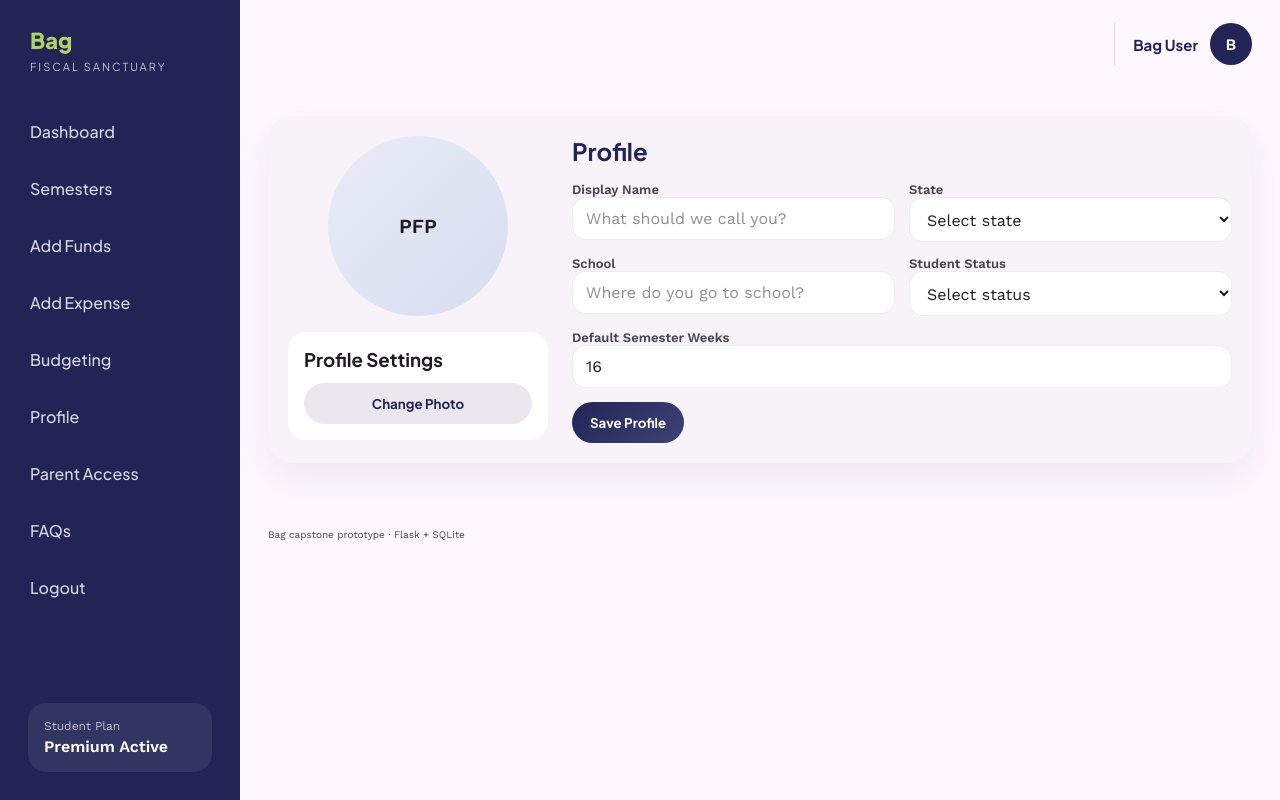
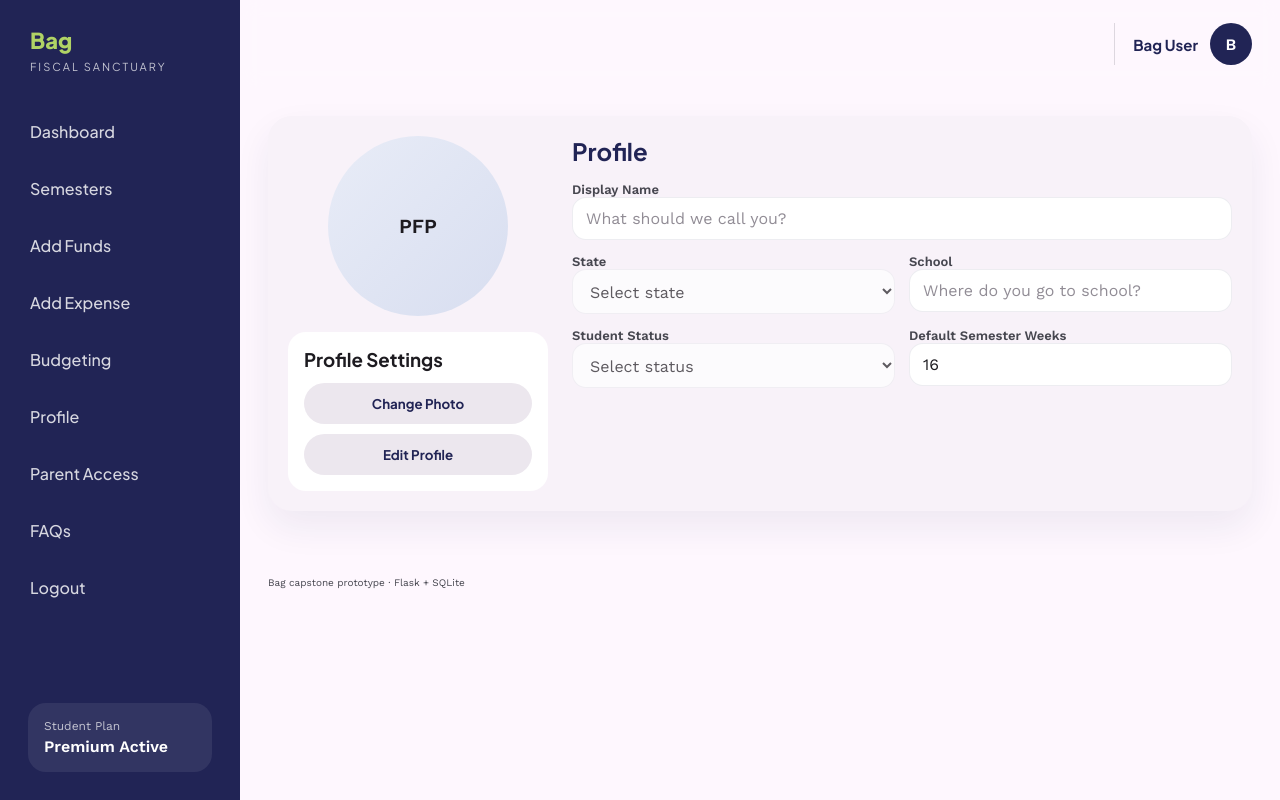
Before and after one commit to CAPSTONE-Team-G0/BAG, a Flask app: page /profile in a window 1280 px wide. Run offline with Flask 3, Linux system fonts and the light colour scheme; a user stored in the database is signed in; data comes from the database, SQL or seed files in the repository.

Commit message:
Update profile form with image upload support

```diff
--- a/app/templates/profile.html
+++ b/app/templates/profile.html
@@ -1,14 +1,15 @@
 {% extends "base.html" %}
 {% block content %}
 <div class="card profile-card">
-  <form method="post" class="profile-layout">
+  <form method="post" class="profile-layout" enctype="multipart/form-data" id="profile-form">
     <div class="profile-left">
       <div class="profile-photo-circle" id="profile-photo-preview">
         {% if profile and profile.profile_image %}
-          <img
-            src="{{ url_for('static', filename='images/' + profile.profile_image) }}"
-            alt="Profile photo"
-          >
+          {% if profile.profile_image.startswith('uploads/') %}
+            <img src="{{ url_for('static', filename=profile.profile_image) }}" alt="Profile photo">
+          {% else %}
+            <img src="{{ url_for('static', filename='images/logos/' + profile.profile_image) }}" alt="Profile photo">
+          {% endif %}
         {% else %}
           <span>PFP</span>
         {% endif %}
@@ -16,33 +17,38 @@
 
       <div class="profile-settings-panel">
         <h3>Profile Settings</h3>
-        <button
-          type="button"
-          class="btn secondary profile-side-btn"
-          id="open-photo-modal-btn"
-        >
+
+        <button type="button" class="btn secondary profile-side-btn" id="open-photo-modal-btn">
           Change Photo
+        </button>
+
+        <button type="button" class="btn secondary profile-side-btn" id="edit-profile-btn">
+          Edit Profile
         </button>
       </div>
     </div>
 
-    <div class="profile-right">
+    <div class="profile-right" id="profile-edit-fields">
       <h2>Profile</h2>
 
       <div class="profile-fields">
-        <div class="field-block">
+
+        <!-- Display Name -->
+        <div class="field-block full">
           <label for="display_name">Display Name</label>
           <input
             id="display_name"
             name="display_name"
+            class="profile-input"
             value="{{ profile.display_name if profile else '' }}"
             placeholder="What should we call you?"
           >
         </div>
 
+        <!-- State -->
         <div class="field-block">
           <label for="state">State</label>
-          <select id="state" name="state">
+          <select id="state" name="state" class="profile-input">
             <option value="">Select state</option>
             {% for s in states %}
               <option value="{{ s }}" {% if profile and profile.state == s %}selected{% endif %}>
@@ -52,44 +58,47 @@
           </select>
         </div>
 
+        <!-- School -->
         <div class="field-block">
           <label for="school">School</label>
           <input
             id="school"
             name="school"
+            class="profile-input"
             value="{{ profile.school if profile else '' }}"
             placeholder="Where do you go to school?"
           >
         </div>
 
+        <!-- Student Status -->
         <div class="field-block">
           <label for="student_status">Student Status</label>
-          <select id="student_status" name="student_status">
+          <select id="student_status" name="student_status" class="profile-input">
             <option value="">Select status</option>
-            <option value="Full-time" {% if profile and profile.student_status == "Full-time" %}selected{% endif %}>
-              Full-time
-            </option>
-            <option value="Part-time" {% if profile and profile.student_status == "Part-time" %}selected{% endif %}>
-              Part-time
-            </option>
+            <option value="Full-time" {% if profile and profile.student_status == "Full-time" %}selected{% endif %}>Full-time</option>
+            <option value="Part-time" {% if profile and profile.student_status == "Part-time" %}selected{% endif %}>Part-time</option>
           </select>
         </div>
 
-        <div class="field-block full">
+        <!-- Semester Weeks -->
+        <div class="field-block">
           <label for="default_semester_weeks">Default Semester Weeks</label>
           <input
             type="number"
             id="default_semester_weeks"
             name="default_semester_weeks"
+            class="profile-input"
             min="8"
             max="26"
             value="{{ profile.default_semester_weeks if profile else 16 }}"
           >
         </div>
 
+        <!-- Save button -->
         <div class="full">
-          <button class="btn" type="submit">Save Profile</button>
-        </div>
+          <button class="btn" type="submit" id="save-profile-btn" style="display:none;">
+            Save Profile
+          </button>
         </div>
       </div>
 
@@ -99,6 +108,7 @@
         id="profile_image"
         value="{{ profile.profile_image if profile and profile.profile_image else '' }}"
       >
+    </div>
   </form>
 </div>
 
@@ -108,17 +118,21 @@
 
     <div class="photo-choice-grid">
       {% for image_name in profile_image_choices %}
-        <button
-          type="button"
-          class="photo-choice {% if profile and profile.profile_image == image_name %}selected{% endif %}"
-          data-image="{{ image_name }}"
-        >
-          <img
-            src="{{ url_for('static', filename='images/' + image_name) }}"
-            alt="{{ image_name }}"
-          >
+        <button type="button" class="photo-choice {% if profile and profile.profile_image == image_name %}selected{% endif %}" data-image="{{ image_name }}">
+          <img src="{{ url_for('static', filename='images/logos/' + image_name) }}" alt="{{ image_name }}">
         </button>
       {% endfor %}
+    </div>
+
+    <div class="custom-upload-block">
+      <label for="custom_profile_photo">Or upload your own photo</label>
+      <input
+        type="file"
+        id="custom_profile_photo"
+        name="custom_profile_photo"
+        form="profile-form"
+        accept=".png,.jpg,.jpeg,.gif,.webp"
+      >
     </div>
 
     <div class="photo-modal-actions">
@@ -133,12 +147,19 @@
   const modal = document.getElementById("photo-modal");
   const openBtn = document.getElementById("open-photo-modal-btn");
   const cancelBtn = document.getElementById("cancel-photo-btn");
-    const saveBtn = document.getElementById("save-photo-btn");
+  const savePhotoBtn = document.getElementById("save-photo-btn");
   const hiddenInput = document.getElementById("profile_image");
   const preview = document.getElementById("profile-photo-preview");
   const choices = document.querySelectorAll(".photo-choice");
+  const uploadInput = document.getElementById("custom_profile_photo");
+  const profileForm = document.getElementById("profile-form");
+
+  const editBtn = document.getElementById("edit-profile-btn");
+  const saveProfileBtn = document.getElementById("save-profile-btn");
+  const inputs = document.querySelectorAll(".profile-input");
 
   let pendingImage = hiddenInput.value || "";
+  let isEditing = false;
 
   function openModal() {
     modal.classList.add("is-open");
@@ -154,40 +175,69 @@
   function syncSelectedState() {
     choices.forEach((choice) => {
       const imageName = choice.dataset.image;
-        if (imageName === pendingImage) {
-          choice.classList.add("selected");
-        } else {
-          choice.classList.remove("selected");
-        }
+      choice.classList.toggle("selected", imageName === pendingImage);
     });
   }
 
-    function updatePreview(filename) {
-      preview.innerHTML = '<img src="/static/images/' + filename + '" alt="Profile photo">';
+  function updatePreviewFromPreset(filename) {
+    preview.innerHTML = '<img src="/static/images/logos/' + filename + '">';
   }
 
-    openBtn.addEventListener("click", openModal);
-    cancelBtn.addEventListener("click", closeModal);
+  function updatePreviewFromUpload(file) {
+    const reader = new FileReader();
+    reader.onload = e => {
+      preview.innerHTML = '<img src="' + e.target.result + '">';
+    };
+    reader.readAsDataURL(file);
+  }
 
-    modal.addEventListener("click", function (event) {
-      if (event.target === modal) {
-        closeModal();
+  function setEditMode(enabled) {
+    isEditing = enabled;
+    inputs.forEach(input => input.disabled = !enabled);
+    saveProfileBtn.style.display = enabled ? "inline-flex" : "none";
+    editBtn.textContent = enabled ? "Cancel Editing" : "Edit Profile";
   }
+
+  function enableInputsBeforeSubmit() {
+    inputs.forEach(input => input.disabled = false);
+  }
+
+  openBtn.onclick = openModal;
+  cancelBtn.onclick = closeModal;
+
+  choices.forEach(choice => {
+    choice.onclick = () => {
+      pendingImage = choice.dataset.image;
+      uploadInput.value = "";
+      syncSelectedState();
+    };
   });
 
-    choices.forEach((choice) => {
-      choice.addEventListener("click", function () {
-        pendingImage = choice.dataset.image;
-        syncSelectedState();
-      });
-    });
+  savePhotoBtn.onclick = () => {
+    if (uploadInput.files && uploadInput.files[0]) {
+      hiddenInput.value = "";
+      updatePreviewFromUpload(uploadInput.files[0]);
+    } else if (pendingImage) {
+      hiddenInput.value = pendingImage;
+      updatePreviewFromPreset(pendingImage);
+    }
 
-    saveBtn.addEventListener("click", function () {
-      if (!pendingImage) return;
-      hiddenInput.value = pendingImage;
-      updatePreview(pendingImage);
     closeModal();
-    });
+    enableInputsBeforeSubmit();
+    profileForm.requestSubmit();
+  };
+
+  editBtn.onclick = () => {
+    if (isEditing) {
+      window.location.reload();
+    } else {
+      setEditMode(true);
+    }
+  };
+
+  profileForm.addEventListener("submit", enableInputsBeforeSubmit);
+
+  setEditMode(false);
 })();
 </script>
 {% endblock %}
```
Lines whose indentation alone changed are shown as unchanged.
